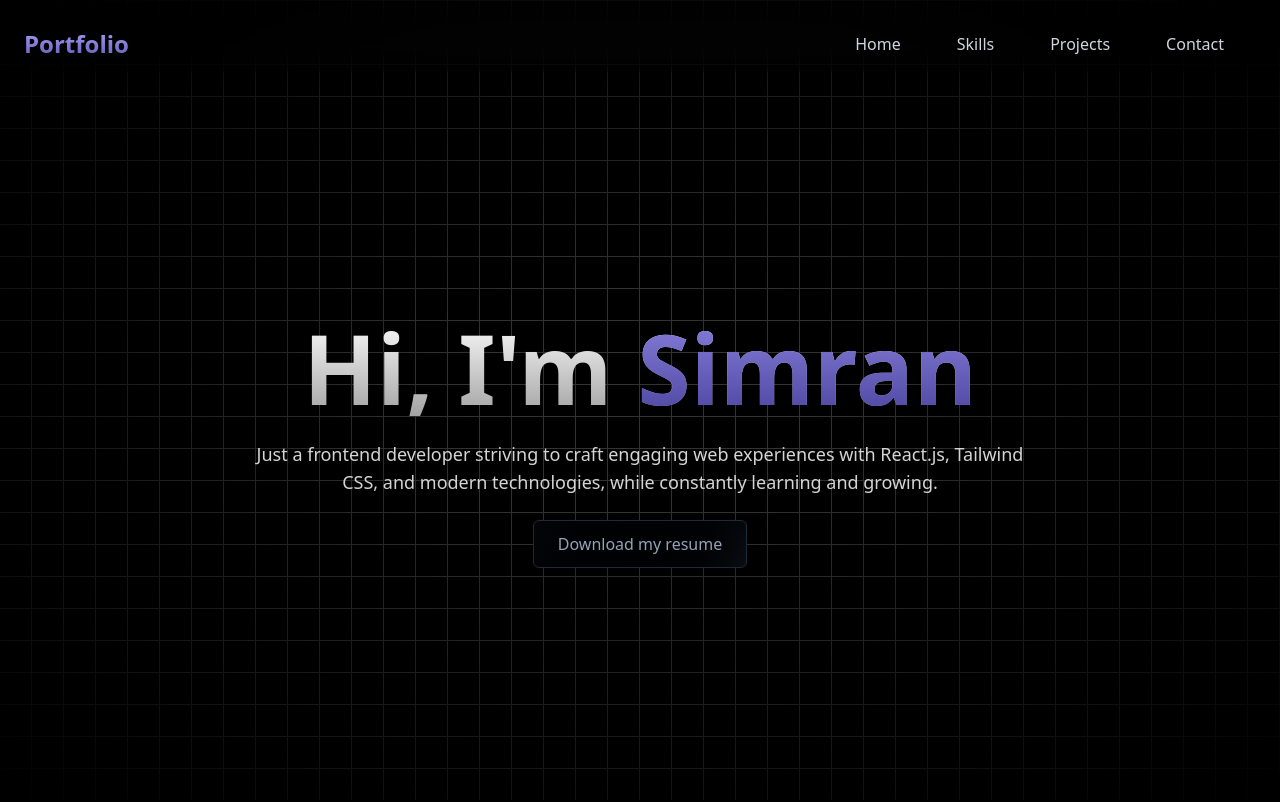
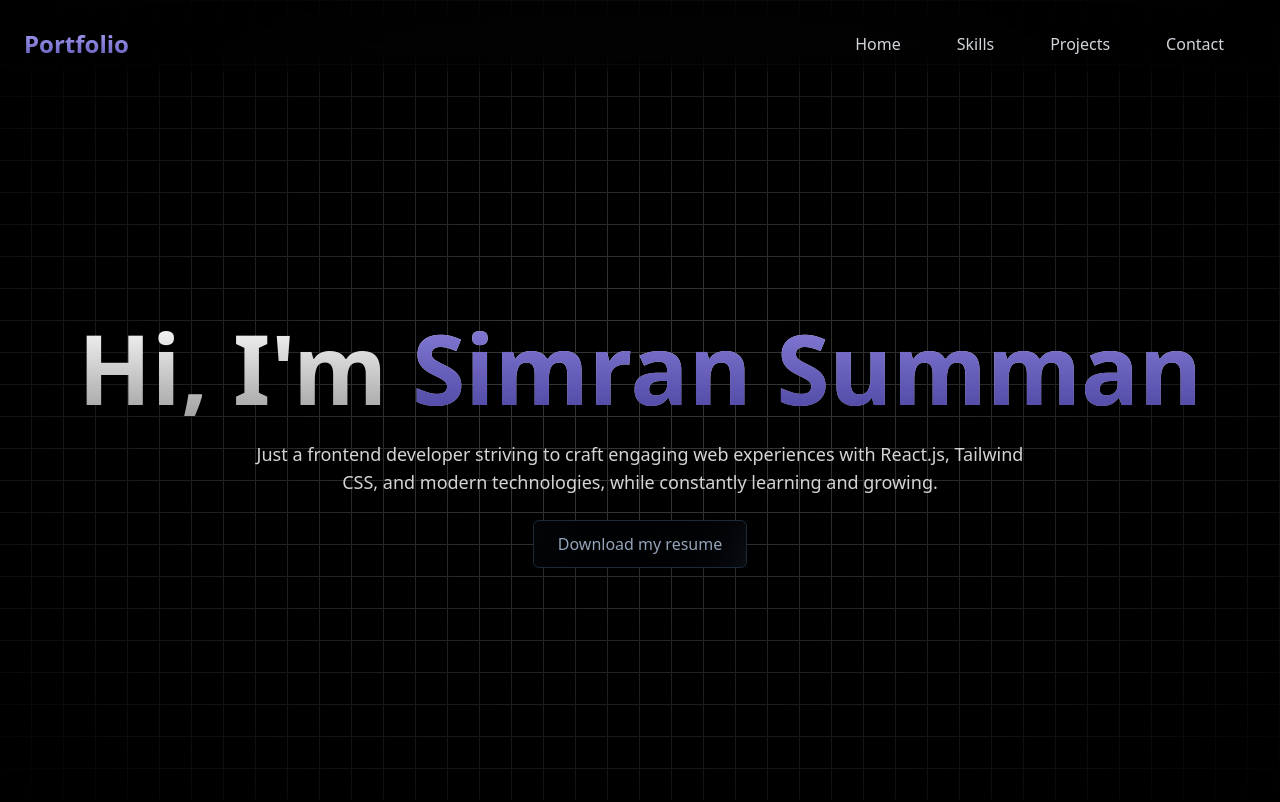
Before and after one commit to simran-summan/Portfolio, a React (Vite) app: page / in a window 1280 px wide. Shown: the top 802 px of the page. Built offline with nearby package versions, Linux system fonts and the light colour scheme.

Commit message:
changed text

```diff
--- a/src/Pages/Home.jsx
+++ b/src/Pages/Home.jsx
@@ -50,7 +50,7 @@ const HomePage = () => {
             bg-clip-text text-transparent
             bg-gradient-to-b from-neutral-50 to-neutral-400"
             >
-            Hi, I'm <span className='bg-clip-text text-transparent bg-gradient-to-b from-[#8f87e1] to-[#453e9a]'>Simran</span>
+            Hi, I'm <span className='bg-clip-text text-transparent bg-gradient-to-b from-[#8f87e1] to-[#453e9a]'>Simran Summan</span>
           </h1>
 
           {/* Subtitle */}
```
